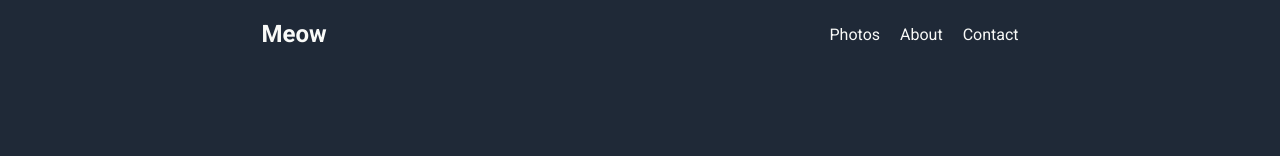
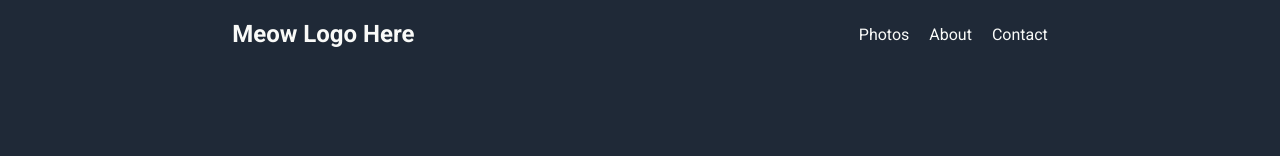
Before and after one commit to jdmrabe/odin-landing-page, a plain HTML site: page index.html in a window 1280 px wide. Shown: the top 156 px of the page. Drawn offline with Linux system fonts and the light colour scheme; grey boxes are pictures that could not be loaded.

Commit message:
Update text

```diff
--- a/index.html
+++ b/index.html
@@ -5,11 +5,11 @@
     <meta http-equiv="X-UA-Compatible" content="IE=edge" />
     <meta name="viewport" content="width=device-width, initial-scale=1.0" />
     <link rel="stylesheet" href="style.css" />
-    <title>Landing Page</title>
+    <title>Meow Landing</title>
   </head>
   <body>
     <header>
-      <h1 class="logo">Meow</h1>
+      <h1 class="logo">Meow Logo Here</h1>
       <ul class="header-links">
         <li><a href="#">Photos</a></li>
         <li><a href="#">About</a></li>
```
